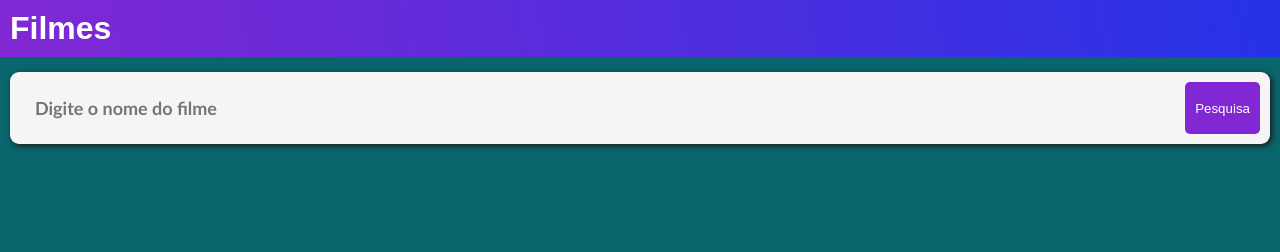
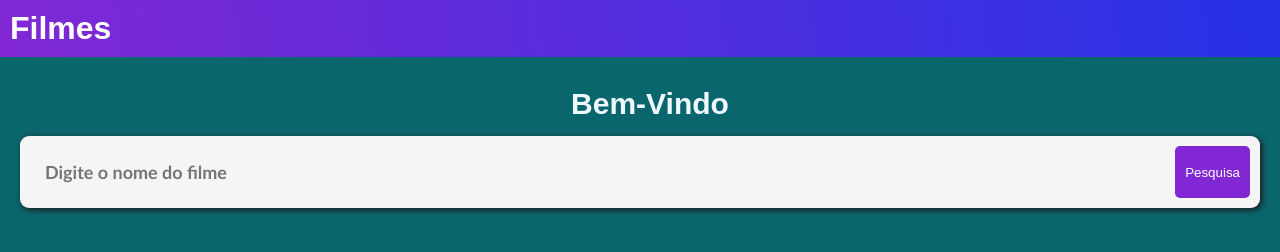
Before and after one commit to MateusSanfer/pesquisa-de-filmes, a plain HTML site: page index.html in a window 1280 px wide. Drawn offline with Linux system fonts and the light colour scheme.

Commit message:
Alteração de backgraund

```diff
--- a/index.html
+++ b/index.html
@@ -1,20 +1,23 @@
 <!DOCTYPE html>
 <html lang="pt-br">
   <head>
-  <meta charset="UTF-8">
-  <meta name="viewport" content="width=device-width, initial-scale=1.0">
-  <link rel="stylesheet" href="./src/css/styles.css">
+    <meta charset="UTF-8" />
+    <meta name="viewport" content="width=device-width, initial-scale=1.0" />
+    <link rel="stylesheet" href="./src/css/styles.css" />
     <title>Filmes</title>
   </head>
   <body>
     <h1 class="title">Filmes</h1>
+
+    <div class="subTitle">
+      <h2 class="galo">Bem-Vindo</h2>
       <form>
-    <input id="pesquisa" placeholder="Digite o nome do filme">
+        <input id="pesquisa" placeholder="Digite o nome do filme" />
         <button>Pesquisa</button>
       </form>
-  <div class="lista">
+    </div>
 
-  </div>
+    <div class="lista"></div>
     <script src="/src/js/script.js"></script>
   </body>
 </html>
--- a/src/css/styles.css
+++ b/src/css/styles.css
@@ -1,32 +1,49 @@
-*{
+* {
   margin: 0;
   padding: 0;
   box-sizing: border-box;
   font-family: Arial, Helvetica, sans-serif;
 }
 
-body{
+body {
   background: rgb(10, 102, 109);
 }
 
-h1.title{
-    background: linear-gradient(80deg,rgb(129, 40, 212), rgb(37, 50, 230));
+h1.title {
+  background: linear-gradient(80deg, rgb(129, 40, 212), rgb(37, 50, 230));
   color: white;
   padding: 10px;
-
+}
+.subTitle {
+  display: flex;
+  flex-wrap: wrap;
+  align-items: center;
+  justify-content: center;
+  padding: 10px;
 }
 
-form{
+.galo {
+  display: flex;
+  align-items: center;
+  justify-content: center;
+  margin-left: 20px;
+  margin-top: 20px;
+  margin-right: 0;
+  color: aliceblue;
+  font-size: 30px;
+}
+
+form {
   display: flex;
   margin: 15px 10px 0 10px;
   padding: 10px;
+  width: 100%;
   border-radius: 9px;
   background-color: whitesmoke;
   box-shadow: 2px 2px 6px rgb(27, 24, 24);
-
 }
 
-form input{
+form input {
   margin: 10px;
   padding: 5px;
   border: none;
@@ -34,12 +51,13 @@ form input{
   flex: 1;
   background: transparent;
   color: rgb(17, 17, 17);
-    font-family: 'Trebuchet MS', 'Lucida Sans Unicode', 'Lucida Grande', 'Lucida Sans', Arial, sans-serif;
+  font-family: "Trebuchet MS", "Lucida Sans Unicode", "Lucida Grande",
+    "Lucida Sans", Arial, sans-serif;
   font-weight: bold;
   font-size: 18px;
 }
 
-form button{
+form button {
   padding: 5px 10px;
   background-color: rgb(129, 40, 212);
   color: white;
@@ -48,11 +66,11 @@ form button{
   cursor: pointer;
 }
 
-form button:hover{
+form button:hover {
   background-color: rgb(71, 60, 166);
 }
 
-div.lista{
+div.lista {
   margin-top: 10px;
   padding: 5px;
   display: flex;
@@ -60,7 +78,7 @@ div.lista{
   justify-content: center;
 }
 
-div.item{
+div.item {
   text-align: center;
   padding: 10px;
   width: 200px;
@@ -68,13 +86,15 @@ div.item{
   margin: 5px;
   border-radius: 8px;
   background: white;
+  transform: scale(1.1) 0.8s;
 }
 
-div.item:hover{
-    background-color: rgb(129, 40, 212);
+div.item:hover {
+  background-color: rgb(151, 72, 224);
   cursor: pointer;
+  transform: scale(1.2);
 }
 
-div.item img{
+div.item img {
   width: 100%;
 }
```
Lines whose indentation alone changed are shown as unchanged.
